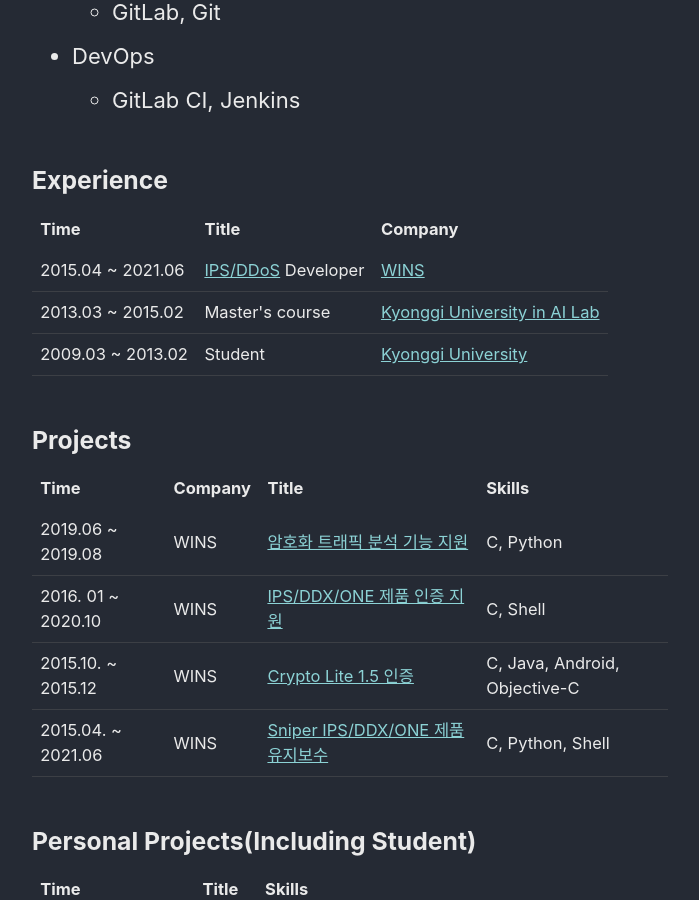
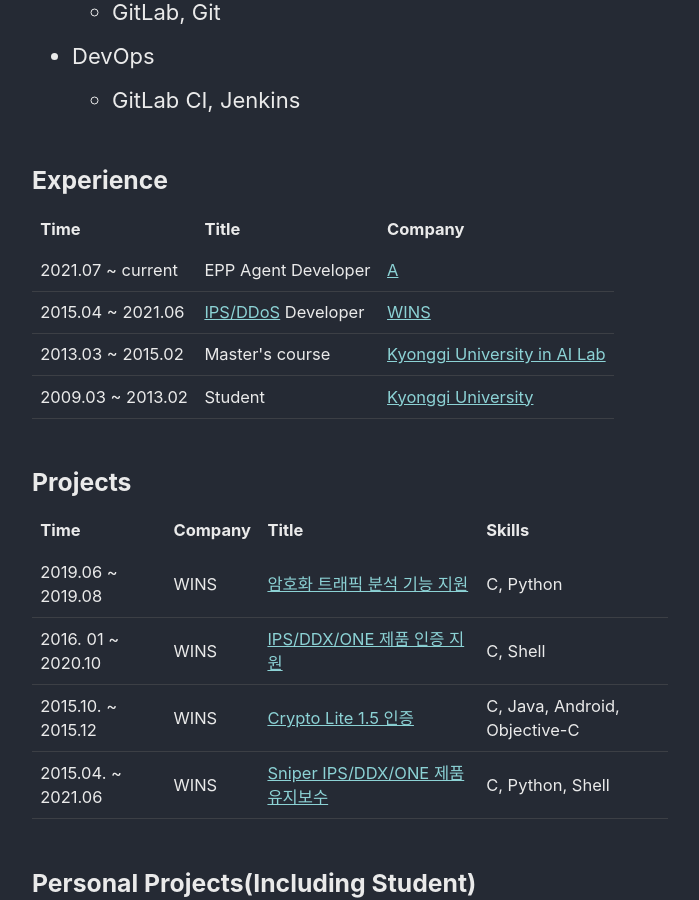
Before and after one commit to hyesuk-k/hyesuk-k.github.io, a Jekyll site: the page built from _pages/portfolio-archive.md, in a window 1280 px wide and 900 px high, scrolled down 400 px. Shown: the whole window, without its empty margins (290-989 px from the left). Built offline with Jekyll 4.4.1, drawn with Linux system fonts in a browser that asks for light colours; cached includes are drawn as plain includes.

Commit message:
[portfolio] 내용 추가

```diff
--- a/_pages/portfolio-archive.md
+++ b/_pages/portfolio-archive.md
@@ -29,6 +29,17 @@ permalink: /portfolio/
         <th> Time </th>
         <th> Title </th>
         <th> Company </th>
+    </tr>
+    <tr>
+        <td>
+            2021.07 ~ current
+        </td>
+        <td>
+            EPP Agent Developer
+        </td>
+        <td>
+            <a href="https://www.ahnlab.com/kr/site/product/productView.do?prodSeq=125">A</a>
+        </td>
     </tr>
     <tr>
         <td>
```
